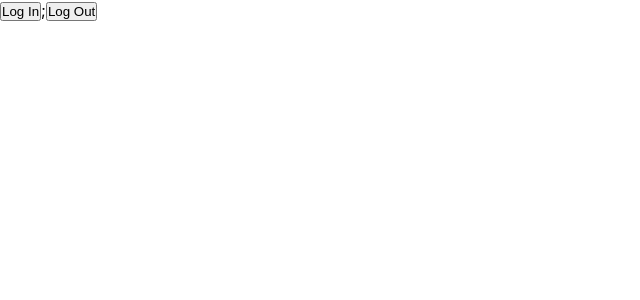
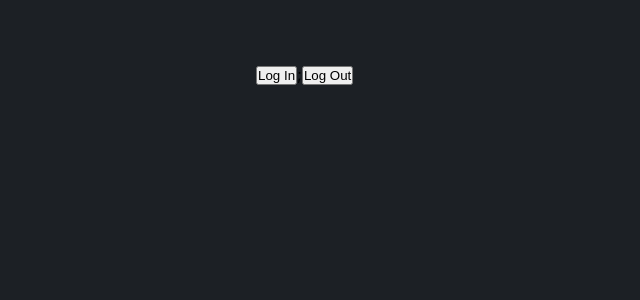
Before and after one commit to msagerup/Artic_test, a React (Create React App) app in the folder client/: page / in a window 1280 px wide. Shown: the top 300 px of the page, without its empty margins (0-640 px from the left). Built offline with nearby package versions, Linux system fonts and the light colour scheme; what jss-rtl would draw is missing.

Commit message:
stylig is all... ****

```diff
--- a/client/src/App.js
+++ b/client/src/App.js
@@ -16,6 +16,7 @@ import {
   ThemeProvider
 } from '@material-ui/core';
 import { createTheme } from './theme';
+import SiteLayout from './Layout/SiteLayout'
 
 import history from "./utils/history";
 const jss = create({ plugins: [...jssPreset().plugins, rtl()] });
@@ -70,12 +71,14 @@ function App() {
 		<ThemeProvider theme={createTheme(darkStyle)}>
 			<StylesProvider jss={jss}>
 			<Router history = {history}>
+				<SiteLayout>
 				<Switch>
 					<Route path='/' exact component={ LoginView}  />
 					<Auth>
 						<Route path='/lookup' component={ LookUpView } />
 					</Auth>
 				</Switch>
+				</SiteLayout>
 			</Router>
 			</StylesProvider>
 		</ThemeProvider>
--- /dev/null
+++ b/client/src/Layout/SiteLayout.js
@@ -0,0 +1,59 @@
+import React, { useState } from 'react';
+import PropTypes from 'prop-types';
+import { makeStyles } from '@material-ui/core';
+
+const useStyles = makeStyles((theme) => ({
+  root: {
+    backgroundColor: theme.palette.background.dark,
+    display: 'flex',
+    height: '100%',
+    overflow: 'hidden',
+    width: '100%'
+  },
+  wrapper: {
+    display: 'flex',
+    flex: '1 1 auto',
+    overflow: 'hidden',
+    paddingTop: 64,
+    [theme.breakpoints.up('lg')]: {
+      paddingLeft: 256
+    }
+  },
+  contentContainer: {
+    display: 'flex',
+    flex: '1 1 auto',
+    overflow: 'hidden'
+  },
+  content: {
+    flex: '1 1 auto',
+    height: '100%',
+    overflow: 'auto'
+  }
+}));
+
+function SiteLayout({ children }) {
+  const classes = useStyles();
+
+  return (
+    <div className={classes.root}>
+      {/* <TopBar onMobileNavOpen={() => setMobileNavOpen(true)} />
+      <NavBar
+        onMobileClose={() => setMobileNavOpen(false)}
+        openMobile={isMobileNavOpen}
+      /> */}
+      <div className={classes.wrapper}>
+        <div className={classes.contentContainer}>
+          <div className={classes.content}>
+            {children}
+          </div>
+        </div>
+      </div>
+    </div>
+  );
+}
+
+SiteLayout.propTypes = {
+  children: PropTypes.any
+};
+
+export default SiteLayout;
--- a/client/src/components/FileDrop.js
+++ b/client/src/components/FileDrop.js
@@ -10,7 +10,8 @@ import { orgInfoFromServer } from '../actions/orgNumActions';
 import {
   Box,
   Button,
-  Link,
+	Link,
+	Grid,
   List,
   ListItem,
   ListItemIcon,
@@ -65,9 +66,6 @@ function FileDrop({className, ...rest}) {
 	const [fileType, SetFileType] = useState('')
 	const dispatch = useDispatch();
 
-	console.log('999',fileType)
-
-
   const handleDrop = useCallback(acceptedFiles => {
 		// Check file type
 		const fileCheck = acceptedFiles[0].name.split('.')[1];
@@ -111,12 +109,12 @@ function FileDrop({className, ...rest}) {
   });
 
   return (
-    <div >
-      { files.length > 0 ? (
-        ''
-      ) :
-      (
-      <div
+		<Grid
+		 	container
+			direction="column"
+			justify="space-evenly"
+		  >
+      <Grid item
         className={clsx({
           [classes.dropZone]: true,
           [classes.dragActive]: isDragActive
@@ -125,7 +123,7 @@ function FileDrop({className, ...rest}) {
       >
         <input {...getInputProps()} />
         <div>
-          <Typography gutterBottom variant="h3">
+          <Typography gutterBottom variant="h3" style={{color: '#ffffff'}}>
             Select file
           </Typography>
           <Box mt={2}>
@@ -135,30 +133,32 @@ function FileDrop({className, ...rest}) {
             </Typography>
           </Box>
         </div>
-      </div>
-      )
-    }
+      </Grid>
+
       {files.length > 0 && (
-        <>
-          <div>
-            <List className={classes.list}>
+        <div>
+          <>
+            <Grid item>
               {files.map((file, i) => (
                 <div key={i}>
-                  <ListItem divider={i < files.length - 1}>
-                    <ListItemIcon>
-                      {/* <FileCopyIcon /> */}
-                    </ListItemIcon>
-                    <ListItemText
-                      primary={file.name}
-                      primaryTypographyProps={{ variant: 'h5' }}
-                      // secondary={bytesToSize(file.size)}
-                    />
-                  </ListItem>
+									<Typography variant='h5' color='textPrimary' style={{paddingTop: '20px'}}>
+										File to upload: {file.name}
+									</Typography>
                 </div>
               ))}
-            </List>
-          </div>
-          <div className={classes.actions}>
+            </Grid>
+          </>
+					<Grid item>
+						<Typography
+							className={classes.title}
+							variant="h5"
+							color="secondary"
+						>
+							{fileType === 'csv' ? 'csv files not fully supported, this might not work, but give it a try :)': ''}
+						</Typography>
+					</Grid>
+          <Grid item className={classes.actions}>
+
 						<Button
 						  onClick={handleRemoveAll}
 						  size="small"
@@ -179,17 +179,12 @@ function FileDrop({className, ...rest}) {
 							{`Upload ${fileType} And Search`}
             </Button>
 						)}
-						<Typography
-							className={classes.title}
-							variant="h5"
-							color="secondary"
-       	 		>
-								{fileType === 'csv' ? 'csv files not fully supported, this might not work, but give it a try :)': ''}
-						</Typography>
-          </div>
-        </>
+
+          </Grid>
+
+        </div>
       )}
-    </div>
+    </Grid>
   );
 }
 
--- a/client/src/views/lookup/LookUpView.js
+++ b/client/src/views/lookup/LookUpView.js
@@ -3,6 +3,11 @@ import { useAuth0} from "@auth0/auth0-react";
 import * as Sentry from "@sentry/react";
 import FileDrop from '../../components/FileDrop'
 import TableRender from '../../components/TableRender';
+import { Container } from '@material-ui/core';
+import {
+  Typography,
+	Grid
+} from '@material-ui/core';
 // Redux
 import { useSelector } from 'react-redux';
 
@@ -19,10 +24,12 @@ export const LookUpView = () => {
 	}
 
 	return (
-		<div>
+		<Container maxWidth={false}>
 			<FileDrop />
-			{orgInfo ? <TableRender apiData = {orgInfo} /> : 'No file loaded' }
-		</div>
+			<Typography color='textPrimary' variant='h5' style={{paddingTop: '20px'}}>
+			{orgInfo ? <TableRender apiData = {orgInfo} /> : 'No file submited' }
+			</Typography>
+		</Container>
 	)
 }
 
```
